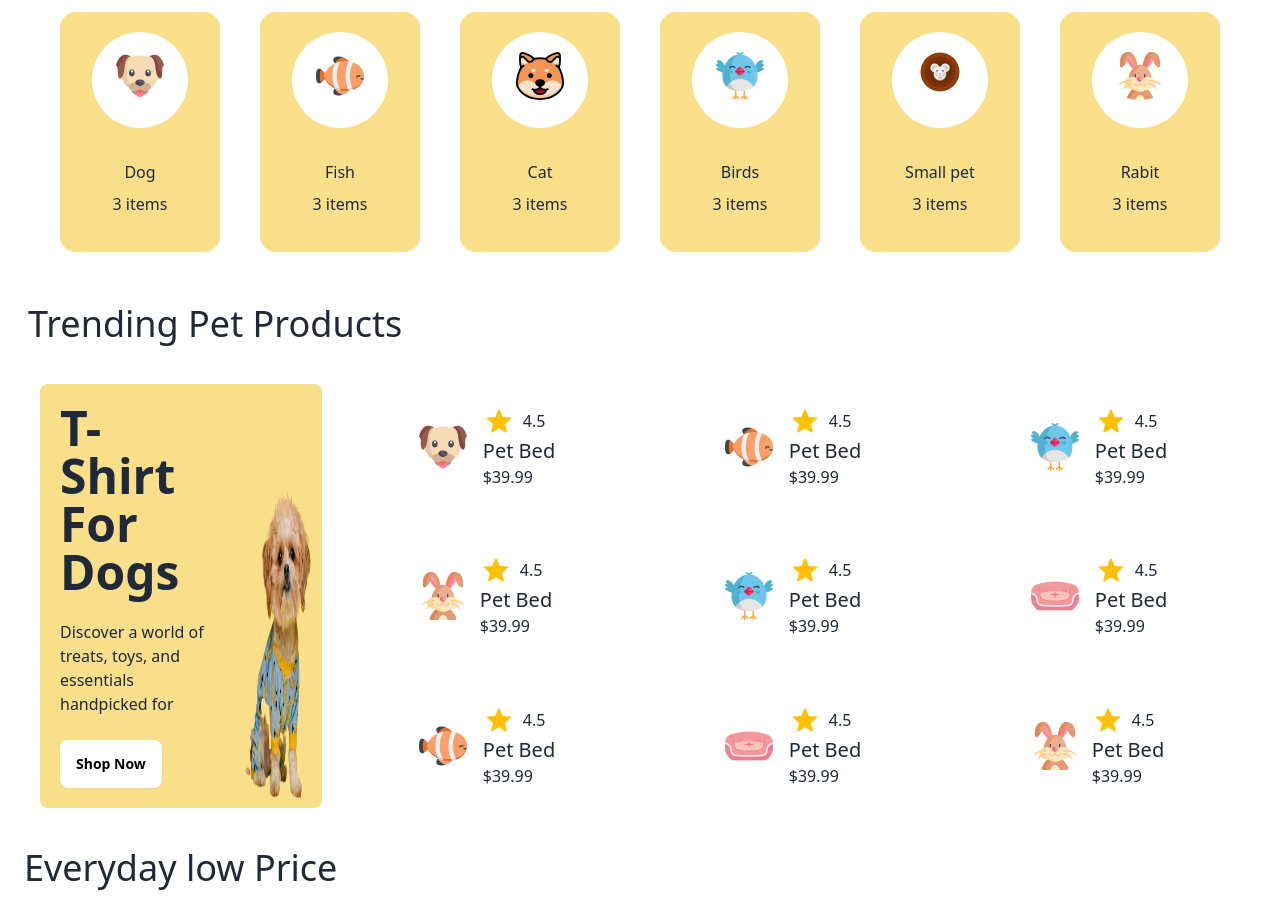
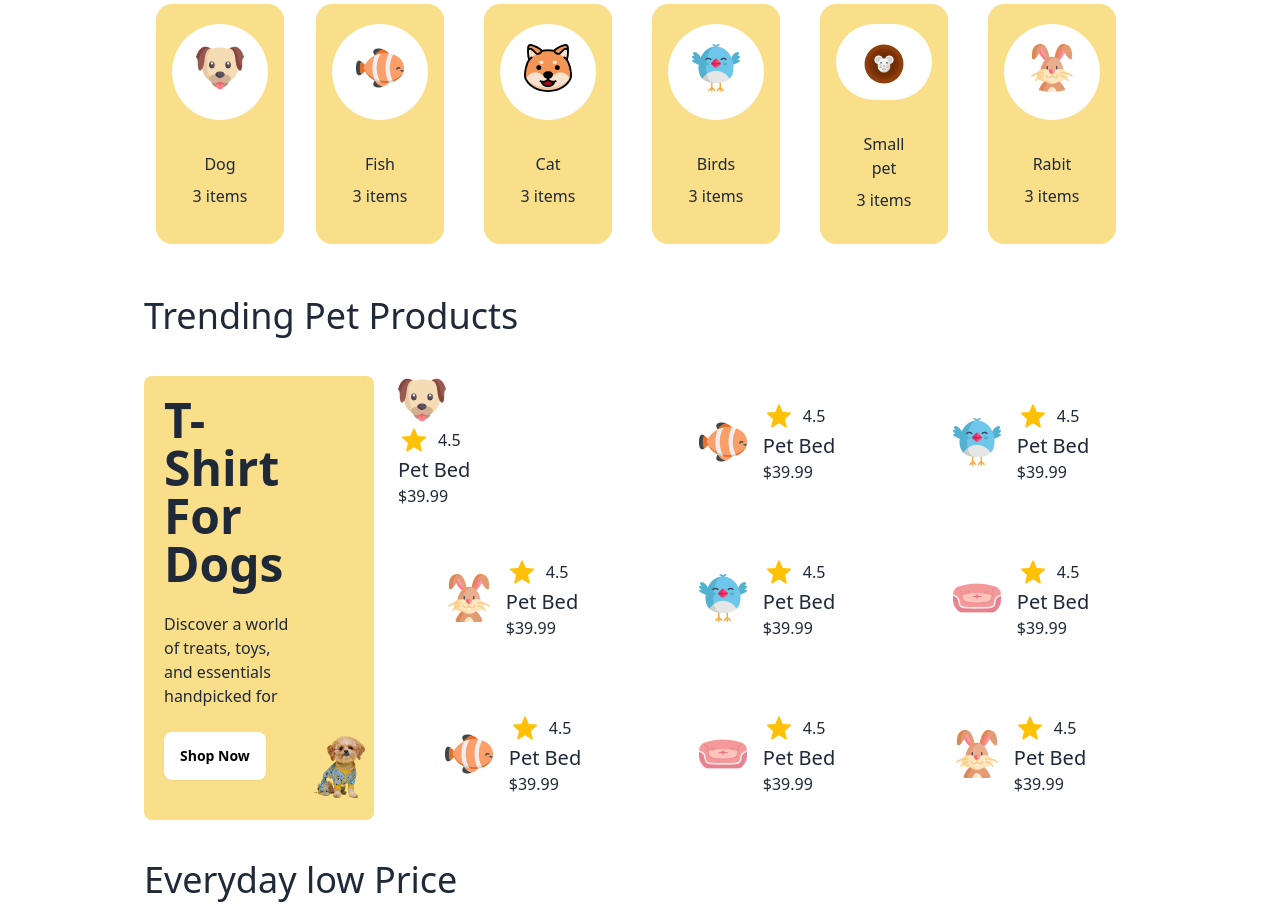
Before and after one commit to Arifm500/Assignment-3, a plain HTML site: page index.html in a window 1280 px wide. Shown: the part 688-1597 px from the top of the page. Drawn offline with nearby package versions, Linux system fonts and the light colour scheme.

Commit message:
added new

```diff
--- a/index.html
+++ b/index.html
@@ -20,9 +20,9 @@
     <title>Assignment-3</title>
 </head>
 <body>
-    <header>
+    <header class="md:mx-36">
         <!-- nav style -->
-        <nav class="mx-10 my-10">
+        <nav class="my-10">
             <div class="navbar bg-[#FFF9F4]">
                 <!-- nav start -->
                 <div class="navbar-start">
@@ -67,7 +67,7 @@
               </div>
         </nav>
         <!-- banner style -->
-         <div class="mx-10 my-10 md:flex">
+         <div class="my-10 md:flex">
            <div>
           <h1 class="text-5xl font-bold">Pamper Your Pet, <br> Because They Deserve the Bes</h1>
           <p class="py-6">
@@ -81,14 +81,14 @@
           </div>
         </div>
     </header>
-    <main class="relative">
+    <main class="relative md:mx-36">
       <!-- Browse By Categories -->
       <section>
-         <div class="md:mx-10 md:my-10 md:justify-around">
-          <h1 class="text-4xl font-normal mx-5 my-5">Browse By Categories</h1>
+         <div class="md:my-10 md:justify-around">
+          <h1 class="text-4xl font-normal my-5">Browse By Categories</h1>
           <div class="grid grid-cols-2 md:flex">
             <!-- card-1 -->
-            <div class="card w-52 h-60 items-center pt-5 m-3 md:mx-5 bg-[#F9DF8A]">
+            <div class="card w-52 h-60 items-center pt-5 m-3 bg-[#F9DF8A]">
               <!-- card image -->
                <div class="w-24 h-24 rounded-full bg-white items-center justify-center">
                 <figure class="flex items-center justify-center pt-5">
@@ -177,11 +177,11 @@
       </section>
       <!-- Trending Pet Products -->
        <section>
-        <h2 class="text-4xl font-normal mx-7">Trending Pet Products</h2>
-        <div class="mx-10 my-10">
-          <div class="grid grid-cols-2 md:grid-cols-4 gap-6 auto-rows-auto">
+        <h2 class="text-4xl font-normal">Trending Pet Products</h2>
+        <div class="my-10">
+          <div class="grid grid-cols-2 grid-rows-4 sm:grid-cols-2 lg:grid-cols-4 lg:grid-rows-3  gap-6">
             <!-- div 1 -->
-            <div class="bg-[#F9DF8A] rounded-lg flex row-span-3">
+            <div class="bg-[#F9DF8A] rounded-lg col-span-2 lg:col-span-1 lg:row-span-3">
               <div class="flex">
                   <div class="p-5">
                     <h1 class="text-5xl font-bold">T- Shirt For Dogs</h1>
@@ -190,14 +190,14 @@
                     </p>
                     <button class="btn btn-primary bg-white text-black border-none">Shop Now</button>
                   </div>
-                  <div class="flex justify-around">
+                  <div class=" flex items-end">
                <!-- banner image -->
                  <img class="" src="c1-assets/cute-pet-small.png" alt="">
                </div>
              </div>
             </div>
             <!-- div 2 -->
-            <div class="flex items-center justify-center gap-4">
+            <div class="flex items-center justify-center hidden sm:block gap-4">
               <div><img src="c1-assets/dog-cartoon.png" alt=""></div>
               <div>
                 <div class="flex gap-2 items-center">
@@ -345,8 +345,8 @@
        </section>
        <!-- Everyday low Price -->
        <section class="relative">
-        <h2 class="text-4xl font-normal mx-6 my-6">Everyday low Price</h2>
-        <div class="flex md:mx-36 gap-10">
+        <h2 class="text-4xl font-normal my-6">Everyday low Price</h2>
+        <div class="flex gap-10">
           <!-- 1st div in everyday law price -->
           <div class="flex rounded-xl bg-gradient-to-r from-[#F8CCFB] to-[#ACD2FD] ...">
             <div class="px-20 py-36">
```
